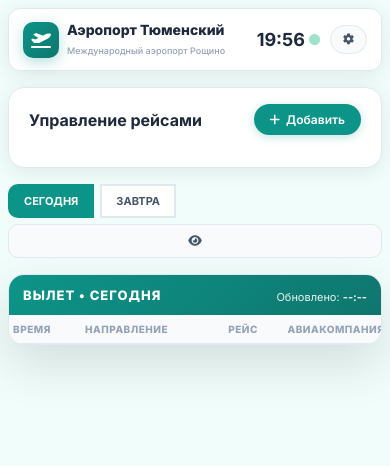
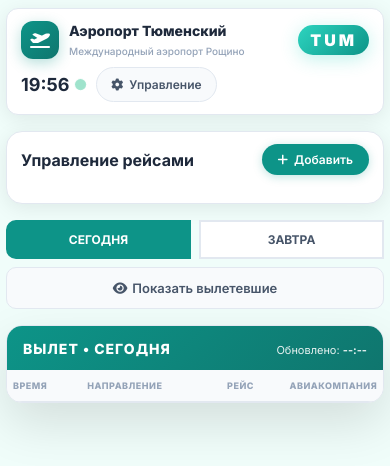
Before and after one commit to alexeysimashkin/tyumenskiy, a website: page public/index.html in a window 390 px wide. Drawn offline with Linux system fonts and the light colour scheme; no server answers.

Commit message:
Update style.css

```diff
--- a/public/style.css
+++ b/public/style.css
@@ -381,43 +381,74 @@ td { padding: 14px 10px; font-size: 13px; font-weight: 500; color: var(--gray-80
 .extra-label { font-size: 12px; color: var(--gray-400); }
 .extra-value { font-size: 13px; font-weight: 600; color: var(--gray-800); }
 
-/* MOBILE */
+/* ========== МОБИЛЬНАЯ АДАПТАЦИЯ ========== */
 @media (max-width: 768px) {
-  .app { padding: 8px 8px 30px; }
-  .header { padding: 12px 14px; border-radius: 12px; }
-  .header-inner { gap: 8px; }
-  .header-left { gap: 8px; }
-  .logo { width: 36px; height: 36px; border-radius: 10px; font-size: 16px; }
-  .header-info h1 { font-size: 14px; }
-  .header-sub { font-size: 9px; }
-  .iata-badge { font-size: 16px; padding: 5px 12px; letter-spacing: 2px; }
-  .live-clock { font-size: 18px; gap: 6px; }
-  .hide-mobile { display: none; }
-  .admin-btn { padding: 8px 12px; font-size: 11px; }
+  .app { padding: 10px 10px 30px; }
 
-  .form-grid { grid-template-columns: 1fr 1fr; }
+  .header { padding: 14px 16px; border-radius: 14px; }
+  .header-inner { gap: 10px; }
+  .header-left { gap: 10px; }
+  .logo { width: 40px; height: 40px; border-radius: 12px; font-size: 18px; }
+  .header-info h1 { font-size: 15px; }
+  .header-sub { font-size: 10px; }
+  .iata-badge { font-size: 17px; padding: 6px 14px; letter-spacing: 3px; }
+  .live-clock { font-size: 20px; gap: 8px; }
+  .admin-btn { padding: 9px 14px; font-size: 12px; }
+
+  .form-grid { grid-template-columns: 1fr 1fr; gap: 10px; }
+  .field input, .field select { padding: 10px 12px; font-size: 14px; }
+  .field label { font-size: 10px; }
+
   .admin-row { flex-direction: column; align-items: flex-start; }
   .admin-row-actions { align-self: flex-end; }
 
-  .tabs-bar { flex-wrap: wrap; gap: 6px; }
-  .tab-btn { padding: 8px 14px; font-size: 11px; }
+  .tabs-bar { flex-wrap: wrap; gap: 8px; }
+  .tab-btn { padding: 10px 18px; font-size: 13px; }
   .departed-toggle { margin-left: 0; width: 100%; }
-  .btn-departed { width: 100%; justify-content: center; }
+  .btn-departed { width: 100%; justify-content: center; padding: 12px; font-size: 13px; }
 
-  .board-top { padding: 10px 14px; }
-  .board-top-left h2 { font-size: 13px; }
-  th, td { padding: 10px 6px; font-size: 11px; }
-  th { font-size: 8px; letter-spacing: 0.5px; }
+  .board-top { padding: 12px 16px; }
+  .board-top-left h2 { font-size: 14px; }
 
-  .modal-fs-table-row { grid-template-columns: 1fr 1fr 1fr; font-size: 11px; }
-  .modal-fs-destination h2 { font-size: 22px; }
-  .modal-flight-num { font-size: 20px; }
+  th { padding: 12px 8px; font-size: 10px; letter-spacing: 0.5px; }
+  td { padding: 14px 8px; font-size: 13px; }
+
+  .modal-fs-table-row { grid-template-columns: 1fr 1fr 1fr; font-size: 12px; }
+  .modal-fs-destination h2 { font-size: 24px; }
+  .modal-flight-num { font-size: 22px; }
 }
 
-@media (max-width: 400px) {
+@media (max-width: 480px) {
+  .app { padding: 8px 6px 24px; }
+
+  .header { padding: 12px 14px; border-radius: 12px; }
+  .header-inner { gap: 8px; }
+  .logo { width: 38px; height: 38px; font-size: 16px; }
+  .header-info h1 { font-size: 14px; }
+  .iata-badge { font-size: 16px; padding: 5px 12px; }
+  .live-clock { font-size: 18px; }
+
   .form-grid { grid-template-columns: 1fr; }
-  .header-center { display: none; }
-  th, td { padding: 8px 4px; font-size: 10px; }
-  .dest-iata { font-size: 9px; padding: 1px 4px; }
-  .status-tag { font-size: 9px; padding: 4px 8px; }
+
+  .admin { padding: 12px 14px; }
+  .form-card { padding: 14px 14px; }
+
+  .tab-btn { padding: 10px 14px; font-size: 12px; flex: 1; text-align: center; }
+  .tab-btn:first-child { border-radius: 10px 0 0 10px; }
+  .tab-btn:last-child { border-radius: 0 10px 10px 0; }
+
+  th { padding: 10px 6px; font-size: 9px; }
+  td { padding: 12px 6px; font-size: 12px; }
+
+  .dest-iata { font-size: 10px; padding: 2px 5px; }
+  .status-tag { font-size: 10px; padding: 4px 10px; }
+  .airline-avatar { width: 24px; height: 24px; font-size: 9px; }
+
+  .modal { max-height: 90vh; border-radius: 16px; }
+  .modal-head { padding: 14px 16px; }
+  .modal-content { padding: 16px; }
+  .modal-fs-table-row { grid-template-columns: 1fr 1fr; gap: 4px; font-size: 12px; }
+  .modal-fs-destination h2 { font-size: 22px; }
+  .modal-fs-iata { font-size: 14px; }
+  .timeline-time { font-size: 14px; }
 }
```
